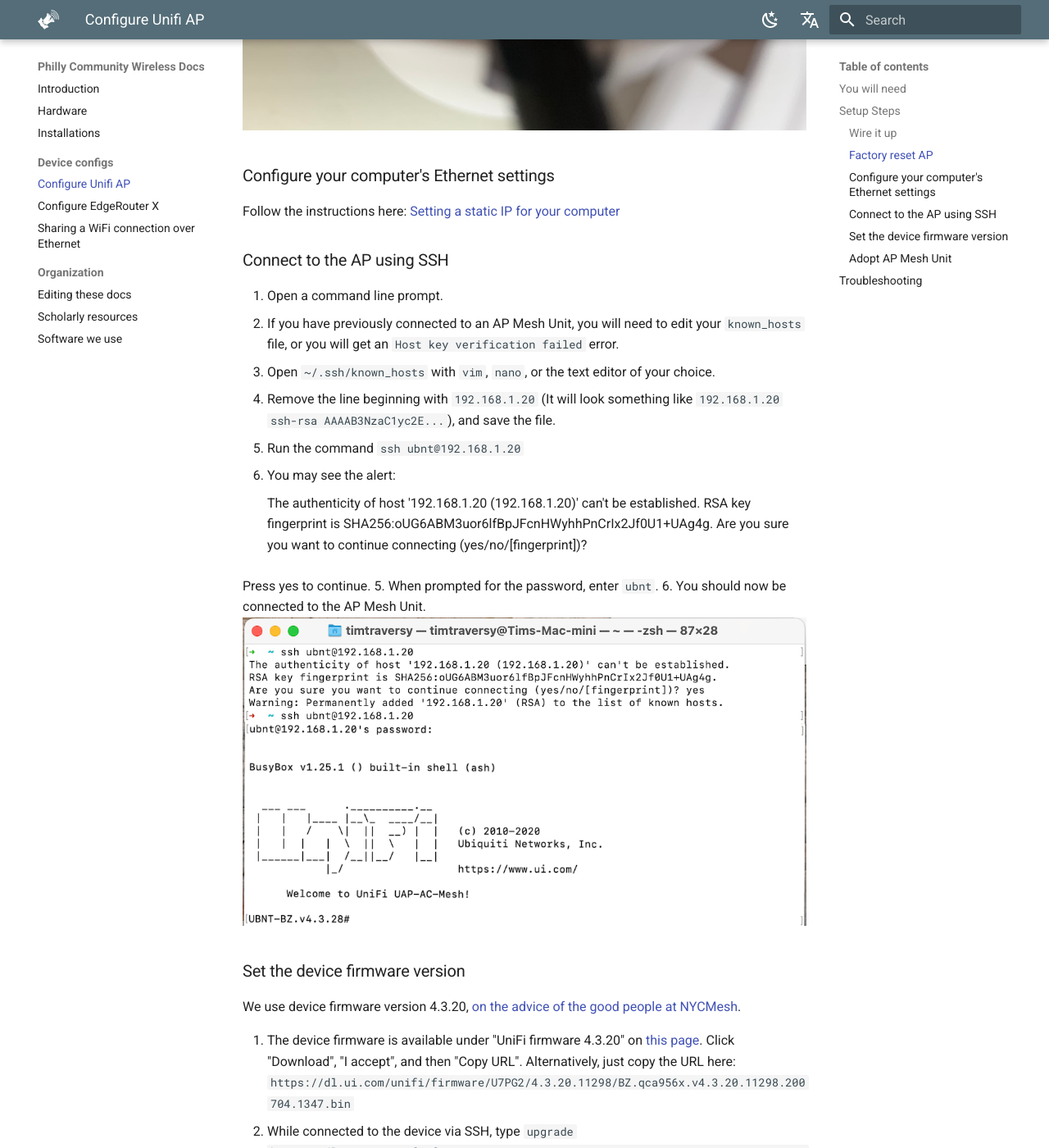
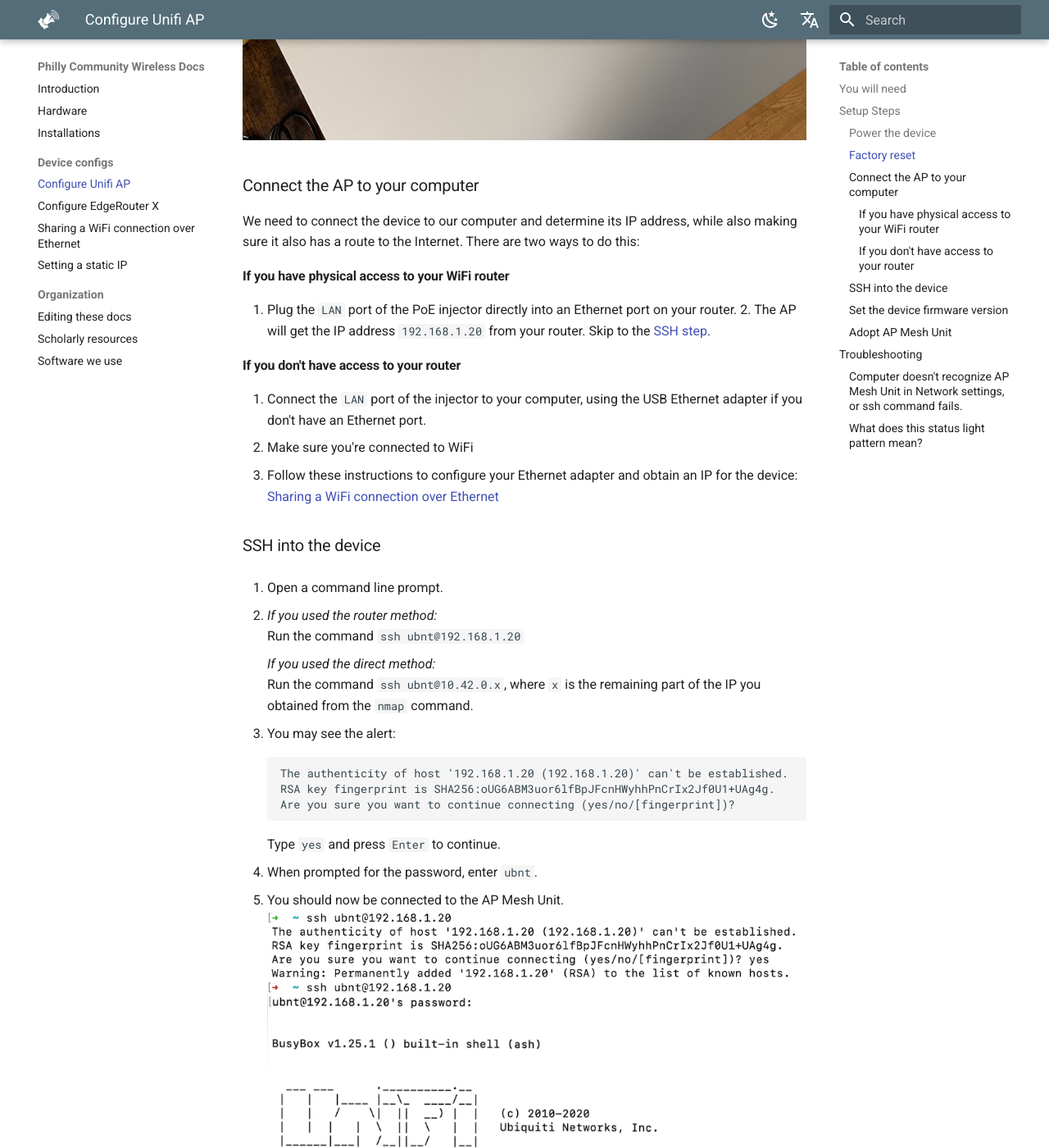
Before and after one commit to phillycommunitywireless/docs, an MkDocs documentation site: the page built from docs/device-configs/configure-ap-mesh.md, in a window 1280 px wide and 1400 px high, scrolled down 3541 px. Shown: the whole window at 82% size. Built offline with MkDocs 1.6.1 and Material for MkDocs 9.7.7, drawn with Linux system fonts in a browser that asks for light colours; comment, search, counter and statistics services are not loaded; some of the changed text lies outside the part shown.

Commit message:
Some edits

```diff
--- a/docs/device-configs/configure-ap-mesh.md
+++ b/docs/device-configs/configure-ap-mesh.md
@@ -1,41 +1,40 @@
 ---
 title: Configure Unifi AP
+---
 
----
 # Configuring Unifi APs (UAP-AC-M and UAP-AC-M-PRO)
 
 This guide will walk you through configuring a Ubiquiti Access Point AC Mesh ("bunny ears"), which consists of a few steps:
 
-* Connect the device to your computer, and make sure it has a route to the Internet
-* Update the device's firmware to the latest stable version, 4.3.20
-* Inform the device of the URL of our Unifi controller
-* Adopt the device via the controller interface (requires permissions)
+- Connect the device to your computer, and make sure it has a route to the Internet
+- Update the device's firmware to the latest stable version, 4.3.20
+- Inform the device of the URL of our Unifi controller
+- Adopt the device via the controller interface
 
 ## You will need
 
-| Item | Purpose |
-| --- | --- |
-| Unifi Access Point AC Mesh (white Ubiquiti antenna with bunny ears) | Unit to be configured |
-| PoE injector (comes with AP) | Supplies power to the AP |
-| 2 Ethernet cables | One powers AP, one provides data link to computer |
-| USB Ethernet adapter | If your computer doesn't have an Ethernet port |
-| Computer running MacOS or Linux | Perform remote configuration |
-| Wall outlet |  |
-| Paperclip (or other thin item) | Performing a factory reset |
+| Item                                         | Purpose                                           |
+| -------------------------------------------- | ------------------------------------------------- |
+| Unifi Access Point                           | Unit to be configured                             |
+| Power-over-Ethernet injector (comes with AP) | Supplies power to the AP                          |
+| 2 Ethernet cables                            | One powers AP, one provides data link to computer |
+| USB Ethernet adapter                         | If your computer doesn't have an Ethernet port    |
+| Computer running MacOS or Linux              | Perform remote configuration                      |
+| Wall outlet                                  |                                                   |
+| Paperclip (or other thin item)               | Performing a factory reset                        |
 
 ![Materials](../assets/images/mesh/Materials.jpeg)
 
 ## Setup Steps
 
-### Wire it up
+### Power the device
 
-1. Plug the Power-over-Ethernet injector into an outlet, or power strip.
-2. Connect the `POE` port of the injector to the AP Mesh Unit with an ethernet cable.
-3. Connect the `LAN` port of the injector to your computer, using the USB Ethernet adapter if you don't have an Ethernet port.
-   ![Ports](../assets/images/mesh/Ports.jpeg)
-   ![Wiring](../assets/images/mesh/Wiring.jpeg)
+1. Plug the PoE injector into an outlet, or power strip.
+2. Connect the `POE` port of the injector to the AP Mesh Unit with an ethernet cable. You should see a white light turn on.
 
-### Factory reset AP
+_The light will be blue if the device is already adopted. Don't worry, we'll factory reset the device next._
+
+### Factory reset
 
 The AP Mesh Units have had unexpected behavior even out of the box, so it is recommended to factory reset it before continuing.
 
@@ -44,50 +43,68 @@
 3. The status light on the AP should flash, then go out as the device reboots. When it comes back on it should be solid white, indicating the reset was successful.
 
 ![Reset Button](../../assets/images/mesh/Reset.jpeg)
+![Ports](../assets/images/mesh/Ports.jpeg)
+![Wiring](../assets/images/mesh/Wiring.jpeg)
 
-### Configure your computer's Ethernet settings
+### Connect the AP to your computer
 
-Follow the instructions here: [Setting a static IP for your computer](./static-ip.md)
+We need to connect the device to our computer and determine its IP address, while also making sure it also has a route to the Internet. There are two ways to do this:
 
-### Connect to the AP using SSH
+#### If you have physical access to your WiFi router
 
-1. Open a command line prompt.
-2. If you have previously connected to an AP Mesh Unit, you will need to edit your `known_hosts` file, or you will get an `Host key verification failed` error.
-   1. Open `~/.ssh/known_hosts` with `vim`, `nano`, or the text editor of your choice.
-   2. Remove the line beginning with `192.168.1.20` (It will look something like `192.168.1.20 ssh-rsa AAAAB3NzaC1yc2E...`), and save the file.
-3. Run the command `ssh ubnt@192.168.1.20`
-4. You may see the alert:
+1. Plug the `LAN` port of the PoE injector directly into an Ethernet port on your router. 2. The AP will get the IP address `192.168.1.20` from your router. Skip to the [SSH step](#ssh-into-the-device).
 
-       The authenticity of host '192.168.1.20 (192.168.1.20)' can't be established.
-       RSA key fingerprint is SHA256:oUG6ABM3uor6lfBpJFcnHWyhhPnCrIx2Jf0U1+UAg4g.
-       Are you sure you want to continue connecting (yes/no/[fingerprint])?
+#### If you don't have access to your router
 
-   Press yes to continue.
-5. When prompted for the password, enter `ubnt`.
-6. You should now be connected to the AP Mesh Unit.
-   ![SSH Connection](../../assets/images/mesh/SSH.png)
+1. Connect the `LAN` port of the injector to your computer, using the USB Ethernet adapter if you don't have an Ethernet port.
+2. Make sure you're connected to WiFi
+3. Follow these instructions to configure your Ethernet adapter and obtain an IP for the device: [Sharing a WiFi connection over Ethernet](./shared-connection)
+
+### SSH into the device
+
+1.  Open a command line prompt.
+
+2.  _If you used the router method:_ <br>
+    Run the command `ssh ubnt@192.168.1.20`
+
+    _If you used the direct method:_ <br>
+    Run the command `ssh ubnt@10.42.0.x`, where `x` is the remaining part of the IP you obtained from the `nmap` command.
+
+3.  You may see the alert:
+
+        The authenticity of host '192.168.1.20 (192.168.1.20)' can't be established.
+        RSA key fingerprint is SHA256:oUG6ABM3uor6lfBpJFcnHWyhhPnCrIx2Jf0U1+UAg4g.
+        Are you sure you want to continue connecting (yes/no/[fingerprint])?
+
+    Type `yes` and press `Enter` to continue.
+
+4.  When prompted for the password, enter `ubnt`.
+5.  You should now be connected to the AP Mesh Unit.
+    ![SSH Connection](../../assets/images/mesh/SSH.png)
 
 ### Set the device firmware version
 
 We use device firmware version 4.3.20, [on the advice of the good people at NYCMesh](https://docs.nycmesh.net/hardware/unifi-ap/).
 
-1. The device firmware is available under "UniFi firmware 4.3.20" on [this page](https://www.ui.com/download/unifi/unifi-mesh/uap-ac-m/unifi-firmware-4320-uap-ac-litelrproedumm-proiwiw-pro). Click "Download", "I accept", and then "Copy URL". Alternatively, just copy the URL here: `https://dl.ui.com/unifi/firmware/U7PG2/4.3.20.11298/BZ.qca956x.v4.3.20.11298.200704.1347.bin`
-2. While connected to the device via SSH, type `upgrade https://dl.ui.com/unifi/firmware/U7PG2/4.3.20.11298/BZ.qca956x.v4.3.20.11298.200704.1347.bin`
-3. You will be disconnected from the device. Wait until it reboots (you can `ping` the IP address to test if it's up, or just try SSHing), then SSH back in.
+1. While connected to the device via SSH, type `upgrade https://dl.ui.com/unifi/firmware/U7PG2/4.3.20.11298/BZ.qca956x.v4.3.20.11298.200704.1347.bin`
+2. You will be disconnected from the device. Wait until it reboots and the light is solid white (you can `ping` the IP address to test if it's up, or just try SSHing), then SSH back in.
 
 ### Adopt AP Mesh Unit
 
-You will need access to the Philly Community Wireless HostiFi portal to complete this step.
+_You will need access to the PCW Unifi controller interface to complete this step._
 
 1. From your `ssh` shell, run the command `set-inform http://unifi.phillycommunitywireless.org:8080/inform`.
-   * This will alert the HostiFi controller that the AP Mesh Unit wants to be adopted.
-2. Open the HostiFi portal in your browser, and navigate to the device list.
+   - This will alert the controller that the AP Mesh Unit wants to be adopted.
+2. Open the Unifi portal in your browser, and navigate to the device list.
 3. The AP Mesh Unit should appear in the list of devices awaiting adoption.
 4. Press `Adopt` to adopt the AP Mesh Unit.
 
 ## Troubleshooting
 
-1. Computer doesn't recognize AP Mesh Unit in Network settings, or `ssh` command fails.
-   * The AP Mesh Unit can take a few minutes to boot after being plugged in, so wait until the status light is solid white and try again.
-2. What does this status light pattern mean?
-   * [LED Color Patterns for UniFi Devices](https://help.ui.com/hc/en-us/articles/204910134-UniFi-LED-Color-Patterns-for-UniFi-Devices)
+### Computer doesn't recognize AP Mesh Unit in Network settings, or `ssh` command fails.
+
+The AP Mesh Unit can take a few minutes to boot after being plugged in, so wait until the status light is solid white and try again.
+
+### What does this status light pattern mean?
+
+[LED Color Patterns for UniFi Devices](https://help.ui.com/hc/en-us/articles/204910134-UniFi-LED-Color-Patterns-for-UniFi-Devices)
--- a/mkdocs.yml
+++ b/mkdocs.yml
@@ -43,3 +43,4 @@
   - pymdownx.highlight
   - pymdownx.superfences
   - meta
+  - tables
```
Also changed, not shown: docs/device-configs/configure-erx.md (+5 -5 lines), docs/device-configs/shared-connection.md (added, +44 -0 lines), docs/device-configs/static-ip.md (+23 -35 lines), docs/installations.md (+1 -1 lines), docs/assets/images/mesh/SSH.png.
